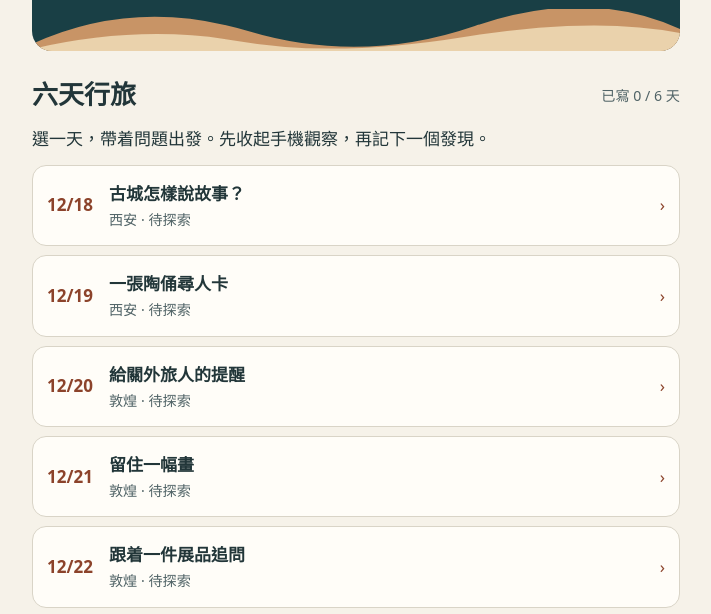
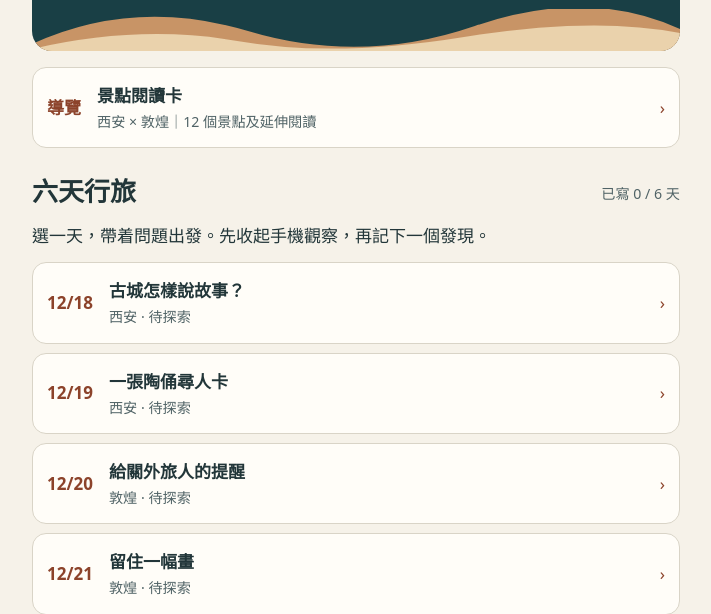
Before and after one commit to ryanlikwunyin/-, a plain HTML site: page index.html in a window 1280 px wide. Shown: the part 162-776 px from the top of the page, without its empty margins (284-995 px from the left). Drawn offline with Linux system fonts and the light colour scheme.

Commit message:
Update index.html

```diff
--- a/index.html
+++ b/index.html
@@ -48,6 +48,7 @@ footer{margin-top:18px;font-size:13px}
 </header>
 
 <section id="home">
+  <a href="./places.html" class="card" style="text-decoration:none;margin:16px 0"><span class="date">導覽</span><span><strong>景點閱讀卡</strong><small>西安 × 敦煌｜12 個景點及延伸閱讀</small></span><span class="arrow">›</span></a>
   <div class="bar"><h2>六天行旅</h2><small id="progress"></small></div>
   <p>選一天，帶着問題出發。先收起手機觀察，再記下一個發現。</p>
   <div id="cards"></div>
```
